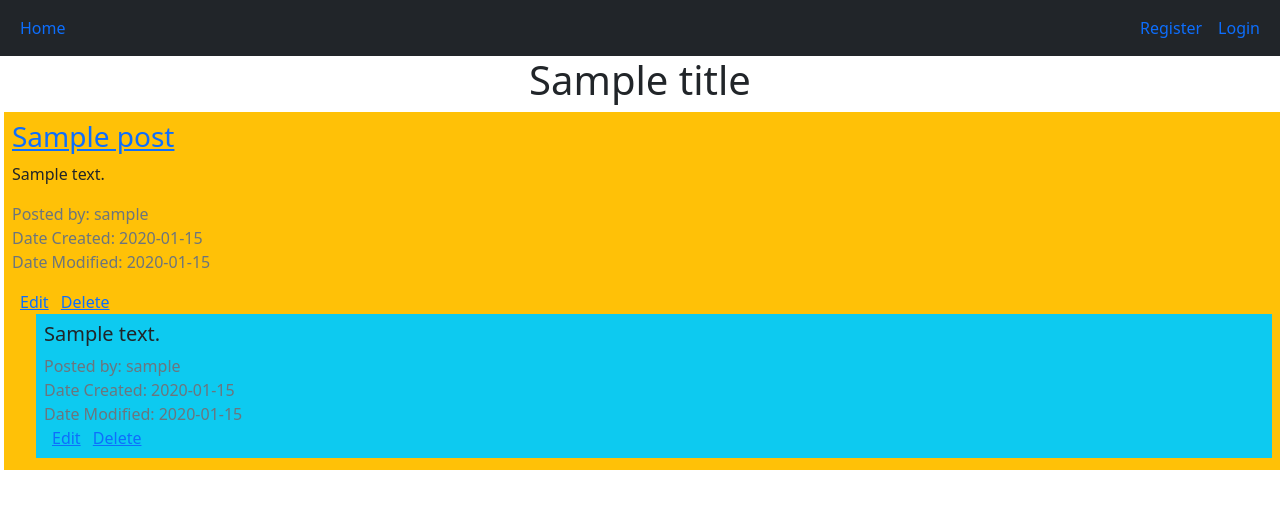
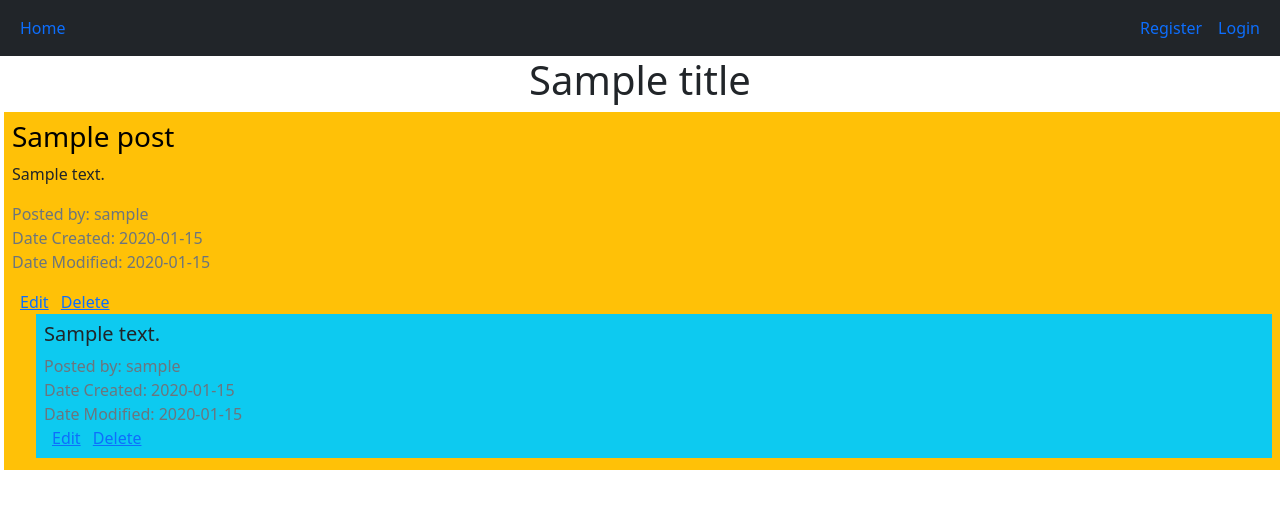
Before and after one commit to ZakMcRae/psts-api-front-end, a FastAPI app: template Blog_FastAPI/templates/post/show_posts.html in a window 1280 px wide. Shown: the top 509 px of the page. Run offline with FastAPI, Linux system fonts and the light colour scheme; the template is opened without the code that fills it: most values are stand-ins (such as "Sample title", 1, 10 or a date in 2020).

Commit message:
changed styling of post title hyperlink

```diff
--- a/Blog_FastAPI/static/base.css
+++ b/Blog_FastAPI/static/base.css
@@ -0,0 +1,8 @@
+.title-link {
+    color: black;
+    text-decoration: none;
+}
+
+.title-link:hover {
+    color: gray;
+}
--- a/Blog_FastAPI/templates/post/show_posts.html
+++ b/Blog_FastAPI/templates/post/show_posts.html
@@ -8,7 +8,7 @@
 
             {% for post in posts %}
                 <div class="ms-1 mb-2 p-2 bg-warning">
-                    <h3><a href="{{ url_for('get_post', post_id=post.id) }}">{{ post.title }}</a></h3>
+                    <h3><a class="title-link" href="{{ url_for('get_post', post_id=post.id) }}">{{ post.title }}</a></h3>
                     <p>{{ post.body }}</p>
                     <p class="text-muted mb-0">Posted by: {{ post.username }}</p>
                     <p class="text-muted mb-0">Date Created: {{ post.date_created[0:10] }}</p>
```
